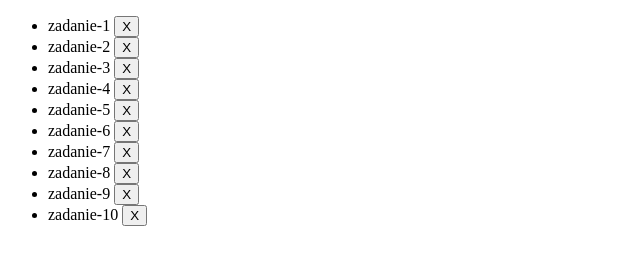
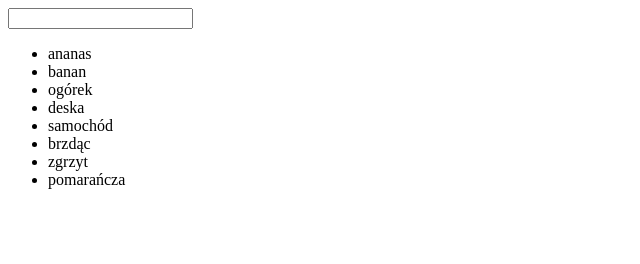
Before and after one commit to RoadToJunior/vanilla_js-to-do, a plain HTML site: page index.html in a window 1280 px wide. Shown: the whole page, without its empty margins (0-640 px from the left). Drawn offline with Linux system fonts and the light colour scheme.

Commit message:
add task list

```diff
--- a/index.html
+++ b/index.html
@@ -9,17 +9,28 @@
 
 <body>
 
+    <!-- <ul>
+        <li data-key="1">zadanie-1 <button data-key="1">X</button></li>
+        <li data-key="2">zadanie-2 <button data-key="2">X</button></li>
+        <li data-key="3">zadanie-3 <button data-key="3">X</button></li>
+        <li data-key="4">zadanie-4 <button data-key="4">X</button></li>
+        <li data-key="5">zadanie-5 <button data-key="5">X</button></li>
+        <li data-key="6">zadanie-6 <button data-key="6">X</button></li>
+        <li data-key="7">zadanie-7 <button data-key="7">X</button></li>
+        <li data-key="8">zadanie-8 <button data-key="8">X</button></li>
+        <li data-key="9">zadanie-9 <button data-key="9">X</button></li>
+        <li data-key="10">zadanie-10 <button data-key="10">X</button></li>
+    </ul> -->
+    <input type="text" id="input">
     <ul>
-        <li>zadanie-1 <button>X</button></li>
-        <li>zadanie-2 <button>X</button></li>
-        <li>zadanie-3 <button>X</button></li>
-        <li>zadanie-4 <button>X</button></li>
-        <li>zadanie-5 <button>X</button></li>
-        <li>zadanie-6 <button>X</button></li>
-        <li>zadanie-7 <button>X</button></li>
-        <li>zadanie-8 <button>X</button></li>
-        <li>zadanie-9 <button>X</button></li>
-        <li>zadanie-10 <button>X</button></li>
+        <li>ananas</li>
+        <li>banan</li>
+        <li>ogórek</li>
+        <li>deska</li>
+        <li>samochód</li>
+        <li>brzdąc</li>
+        <li>zgrzyt</li>
+        <li>pomarańcza</li>
     </ul>
 
     <script src="main.js"></script>
```
